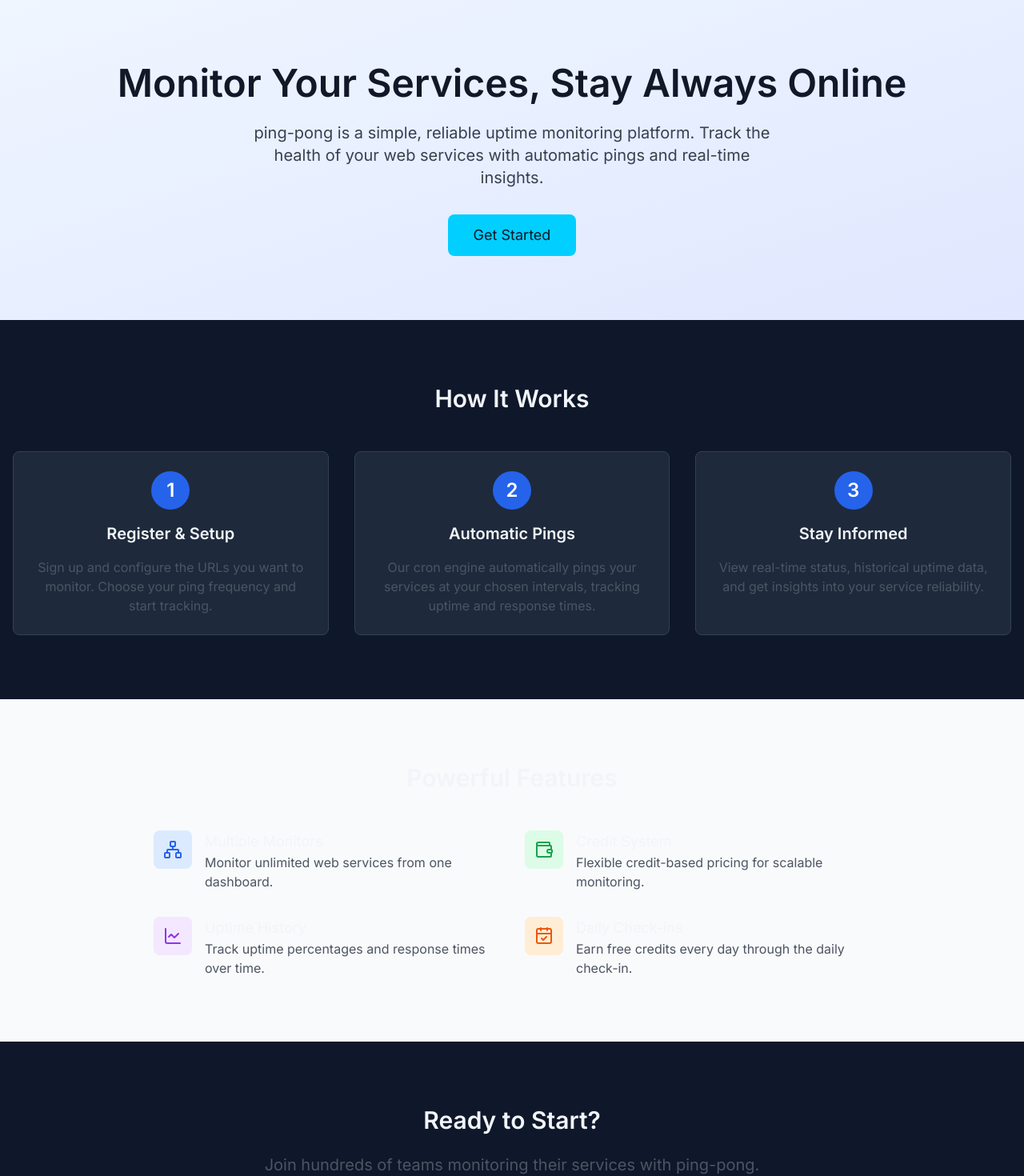
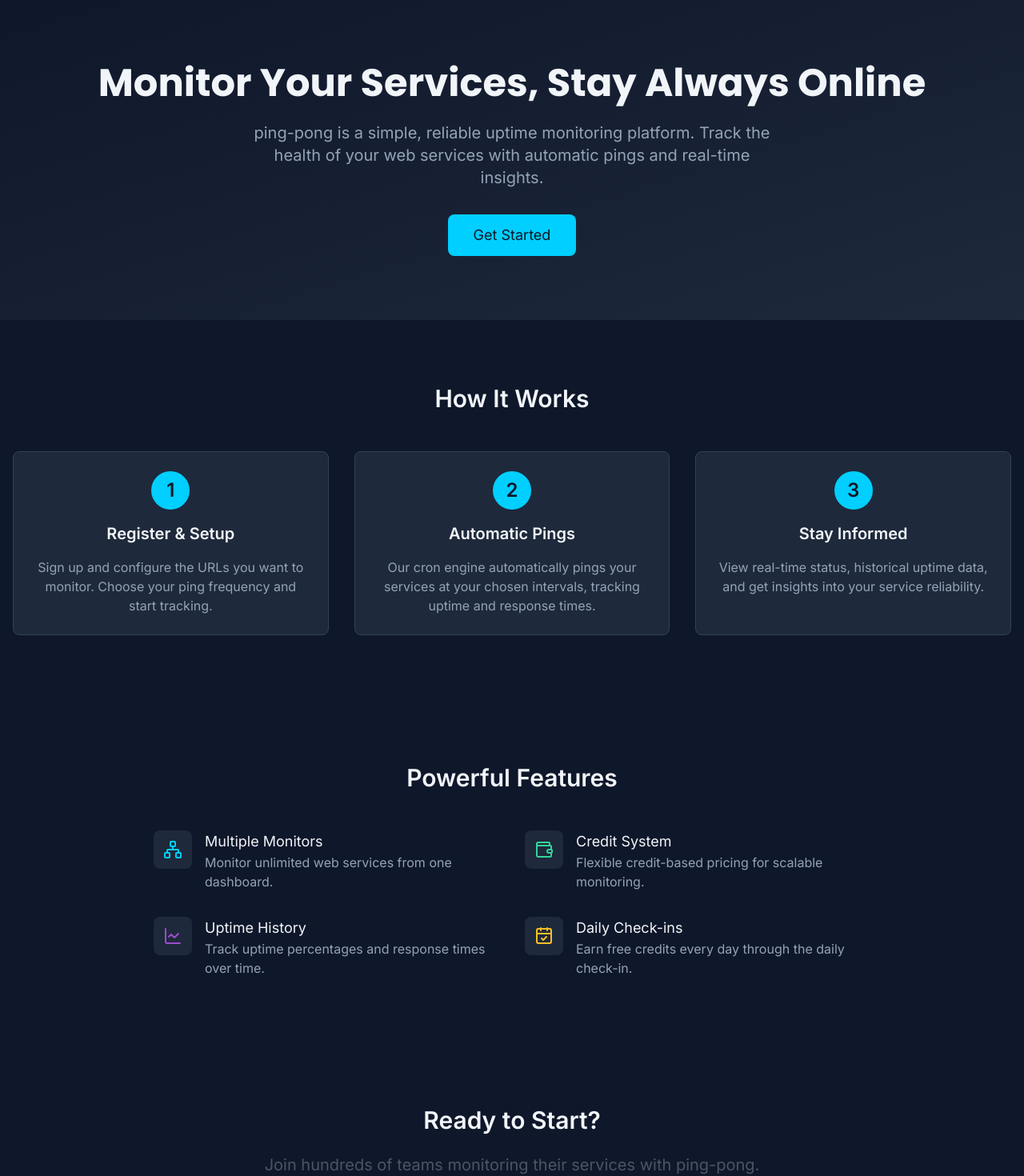
Before and after one commit to fwesh001/Ping-pong, a Next.js app: page / in a window 1280 px wide. Shown: the top 1470 px of the page at 80% size. Built offline with nearby package versions, Linux system fonts and the light colour scheme.

Commit message:
fix: update color scheme for improved readability and visual consistency in LandingPage component

```diff
--- a/src/app/page.tsx
+++ b/src/app/page.tsx
@@ -11,12 +11,12 @@ export default function LandingPage() {
     <>
       <main className="flex-1">
         {/* Hero Section */}
-        <section className="bg-gradient-to-br from-blue-50 to-indigo-100 py-20">
+        <section className="bg-gradient-to-br from-slate-900 to-slate-800 py-20">
           <div className="container mx-auto px-4 text-center">
-            <h1 className="text-5xl font-bold text-gray-900 mb-6">
+            <h1 className="text-5xl font-bold text-slate-100 mb-6 font-poppins">
               Monitor Your Services, Stay Always Online
             </h1>
-            <p className="text-xl text-gray-700 mb-8 max-w-2xl mx-auto">
+            <p className="text-xl text-slate-400 mb-8 max-w-2xl mx-auto">
               ping-pong is a simple, reliable uptime monitoring platform. Track
               the health of your web services with automatic pings and real-time
               insights.
@@ -33,33 +33,33 @@ export default function LandingPage() {
             <h2 className="text-3xl font-bold text-center mb-12">How It Works</h2>
             <div className="grid md:grid-cols-3 gap-8">
               <div className="card text-center">
-                <div className="w-12 h-12 bg-blue-600 text-white rounded-full flex items-center justify-center text-2xl font-bold mx-auto mb-4">
+                  <div className="w-12 h-12 bg-brand-cyan text-slate-900 rounded-full flex items-center justify-center text-2xl font-bold mx-auto mb-4">
                   1
                 </div>
                 <h3 className="text-xl font-semibold mb-4">Register & Setup</h3>
-                <p className="text-gray-600">
+                <p className="text-slate-400">
                   Sign up and configure the URLs you want to monitor. Choose your
                   ping frequency and start tracking.
                 </p>
               </div>
 
               <div className="card text-center">
-                <div className="w-12 h-12 bg-blue-600 text-white rounded-full flex items-center justify-center text-2xl font-bold mx-auto mb-4">
+                <div className="w-12 h-12 bg-brand-cyan text-slate-900 rounded-full flex items-center justify-center text-2xl font-bold mx-auto mb-4">
                   2
                 </div>
                 <h3 className="text-xl font-semibold mb-4">Automatic Pings</h3>
-                <p className="text-gray-600">
+                <p className="text-slate-400">
                   Our cron engine automatically pings your services at your chosen
                   intervals, tracking uptime and response times.
                 </p>
               </div>
 
               <div className="card text-center">
-                <div className="w-12 h-12 bg-blue-600 text-white rounded-full flex items-center justify-center text-2xl font-bold mx-auto mb-4">
+                <div className="w-12 h-12 bg-brand-cyan text-slate-900 rounded-full flex items-center justify-center text-2xl font-bold mx-auto mb-4">
                   3
                 </div>
                 <h3 className="text-xl font-semibold mb-4">Stay Informed</h3>
-                <p className="text-gray-600">
+                <p className="text-slate-400">
                   View real-time status, historical uptime data, and get insights
                   into your service reliability.
                 </p>
@@ -69,7 +69,7 @@ export default function LandingPage() {
         </section>
 
         {/* Features Overview */}
-        <section className="bg-gray-50 py-20">
+        <section className="bg-slate-900 py-20">
           <div className="container mx-auto px-4">
             <h2 className="text-3xl font-bold text-center mb-12">
               Powerful Features
@@ -77,13 +77,13 @@ export default function LandingPage() {
             <div className="grid md:grid-cols-2 gap-8 max-w-4xl mx-auto">
               <div className="flex gap-4">
                 <div className="flex-shrink-0">
-                  <div className="flex items-center justify-center h-12 w-12 rounded-lg bg-blue-100 text-blue-600">
+                  <div className="flex items-center justify-center h-12 w-12 rounded-lg bg-slate-800 text-brand-cyan">
                     <Network className="w-6 h-6" />
                   </div>
                 </div>
                 <div>
                   <h3 className="text-lg font-medium">Multiple Monitors</h3>
-                  <p className="text-gray-600">
+                  <p className="text-slate-400">
                     Monitor unlimited web services from one dashboard.
                   </p>
                 </div>
@@ -91,13 +91,13 @@ export default function LandingPage() {
 
               <div className="flex gap-4">
                 <div className="flex-shrink-0">
-                  <div className="flex items-center justify-center h-12 w-12 rounded-lg bg-green-100 text-green-600">
+                  <div className="flex items-center justify-center h-12 w-12 rounded-lg bg-slate-800 text-emerald-400">
                     <Wallet className="w-6 h-6" />
                   </div>
                 </div>
                 <div>
                   <h3 className="text-lg font-medium">Credit System</h3>
-                  <p className="text-gray-600">
+                  <p className="text-slate-400">
                     Flexible credit-based pricing for scalable monitoring.
                   </p>
                 </div>
@@ -105,13 +105,13 @@ export default function LandingPage() {
 
               <div className="flex gap-4">
                 <div className="flex-shrink-0">
-                  <div className="flex items-center justify-center h-12 w-12 rounded-lg bg-purple-100 text-purple-600">
+                  <div className="flex items-center justify-center h-12 w-12 rounded-lg bg-slate-800 text-brand-purple">
                     <LineChart className="w-6 h-6" />
                   </div>
                 </div>
                 <div>
                   <h3 className="text-lg font-medium">Uptime History</h3>
-                  <p className="text-gray-600">
+                  <p className="text-slate-400">
                     Track uptime percentages and response times over time.
                   </p>
                 </div>
@@ -119,13 +119,13 @@ export default function LandingPage() {
 
               <div className="flex gap-4">
                 <div className="flex-shrink-0">
-                  <div className="flex items-center justify-center h-12 w-12 rounded-lg bg-orange-100 text-orange-600">
+                  <div className="flex items-center justify-center h-12 w-12 rounded-lg bg-slate-800 text-amber-400">
                     <CalendarCheck className="w-6 h-6" />
                   </div>
                 </div>
                 <div>
                   <h3 className="text-lg font-medium">Daily Check-ins</h3>
-                  <p className="text-gray-600">
+                  <p className="text-slate-400">
                     Earn free credits every day through the daily check-in.
                   </p>
                 </div>
```
